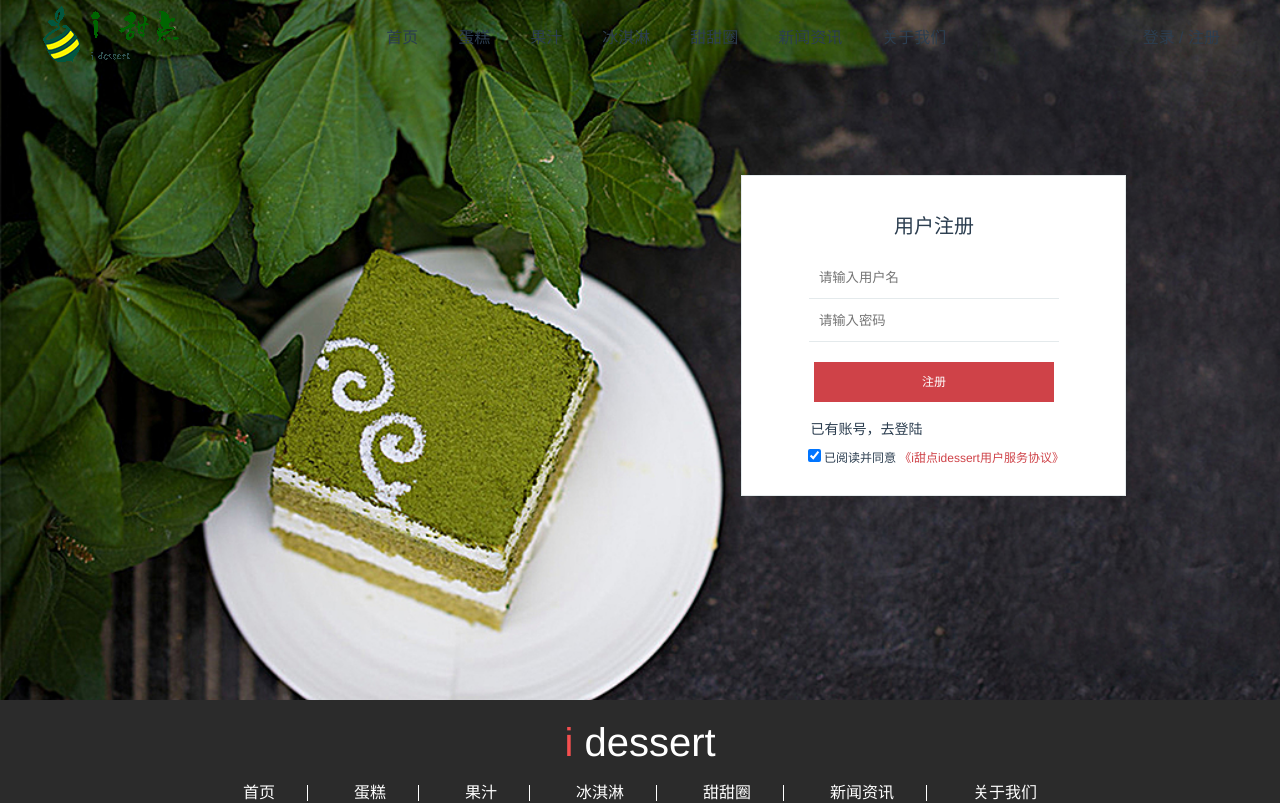
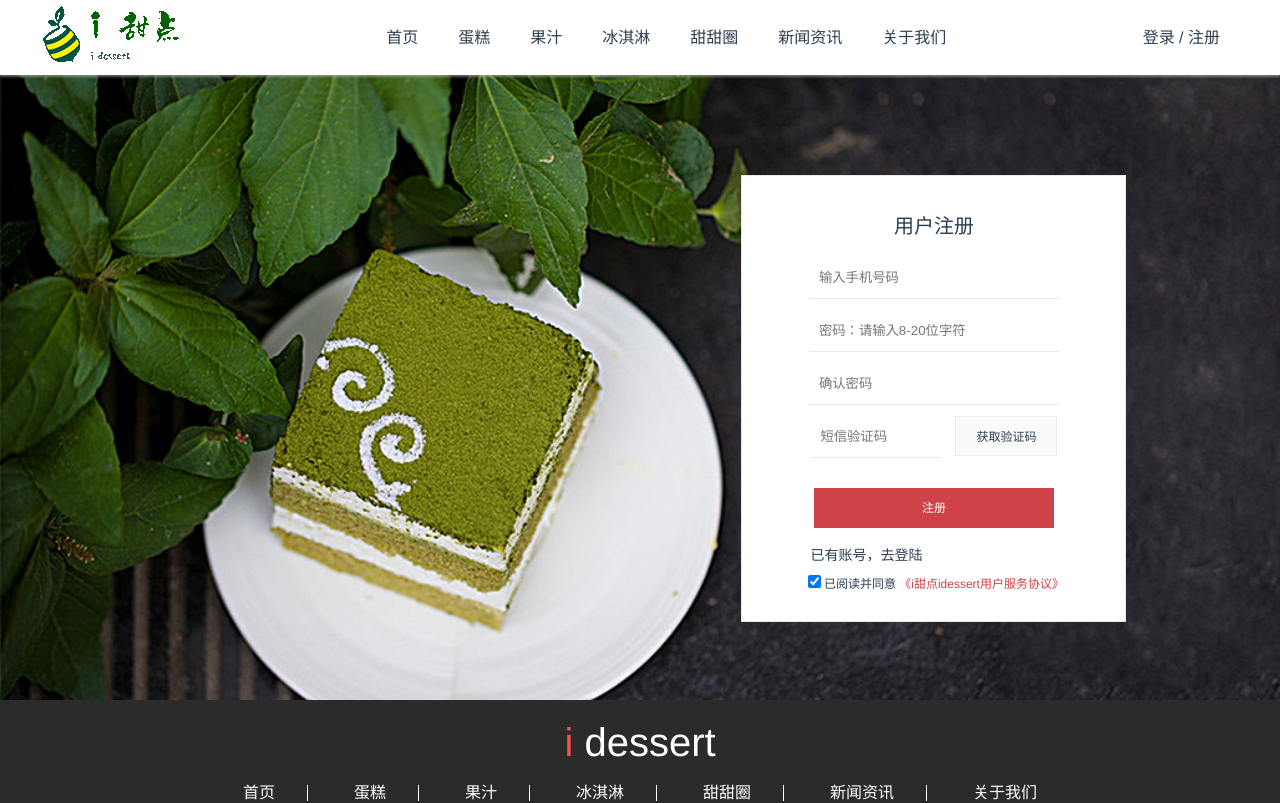
Before and after one commit to zt1245/design, a Vue app: page /#/register in a window 1280 px wide. Shown: the top 803 px of the page. Built offline with nearby package versions, Linux system fonts and the light colour scheme; a small style sheet from the web is missing.

Commit message:
'register'

```diff
--- a/src/components/Register.vue
+++ b/src/components/Register.vue
@@ -5,8 +5,11 @@
 				<h2 class="active">用户注册</h2>
 			</div>
 			<div class="login_form">
-					<input type="text" name="uname" id="uname" placeholder="请输入用户名" />
-					<input type="password" name="upwd" id="upwd" placeholder="请输入密码" />
+					<input type="text" name="uname" id="uname" placeholder="输入手机号码" />
+					<input type="password" name="upwd" id="upwd" placeholder="密码：请输入8-20位字符" />
+					<input type="password" name="spwd" id="spwd" placeholder="确认密码" />
+					<input type="text" name="code" id="code" placeholder="短信验证码" />
+          <span class="code">获取验证码</span>
 					<i>注册</i>
 					<p>
             <span @click="goLogin()">已有账号，去登陆</span>
@@ -57,13 +60,27 @@ export default {
       }
     }
     .login_form {
-      input:nth-child(1),input:nth-child(2) {
+      input:nth-child(1),input:nth-child(2),input:nth-child(3),input:nth-child(4) {
         width: 238px;
         border: none;
         outline: none;
         border-bottom: 1px solid #e4eaec;
         height: 40px;
         padding-left: 10px;
+        margin-bottom: 10px;
+      }
+      input:nth-child(4) {
+        width: 119px;
+      }
+      .code {
+        display: inline-block;
+        background: #FAFAFA;
+        border: 1px solid #EBEBEB;
+        height: 40px;
+        line-height: 40px;
+        padding: 0 20px;
+        margin-left: 14px;
+        cursor: pointer;
       }
       i {
         height: 40px;
--- a/src/views/public/I-Header.vue
+++ b/src/views/public/I-Header.vue
@@ -40,13 +40,18 @@ export default {
       this.aindex = 5
     } else if (this.$route.name === 'About') {
       this.aindex = 6
-    } else if (this.$route.name === 'Register' || this.$route.name === 'Agreement' || this.$route.name === 'Detail' || this.$route.name === 'Car') {
+    } else if (this.$route.name === 'Agreement' || this.$route.name === 'Detail' || this.$route.name === 'Car') {
       this.aindex = null
+    } else if (this.$route.name === 'Register' || this.$route.name === 'Login') {
+      this.aindex = null
+      this.isActive = true
     }
   },
   methods: {
     handleScroll () {
       if (window.scrollY > 0) {
+        this.isActive = true
+      } else if (this.$route.name === 'Login' || this.$route.name === 'Register') {
         this.isActive = true
       } else {
         this.isActive = false
@@ -57,11 +62,13 @@ export default {
       this.$router.push({
         path: '/login'
       })
+      this.isActive = true
     },
     register () {
       this.$router.push({
         path: '/register'
       })
+      this.isActive = true
     },
     linkto (index) {
       this.aindex = index
@@ -82,11 +89,13 @@ export default {
           path: '/about'
         })
       }
+      this.isActive = false
     },
     goShop () {
       this.$router.push({
         path: '/car'
       })
+      this.isActive = false
     }
   }
 }
```
